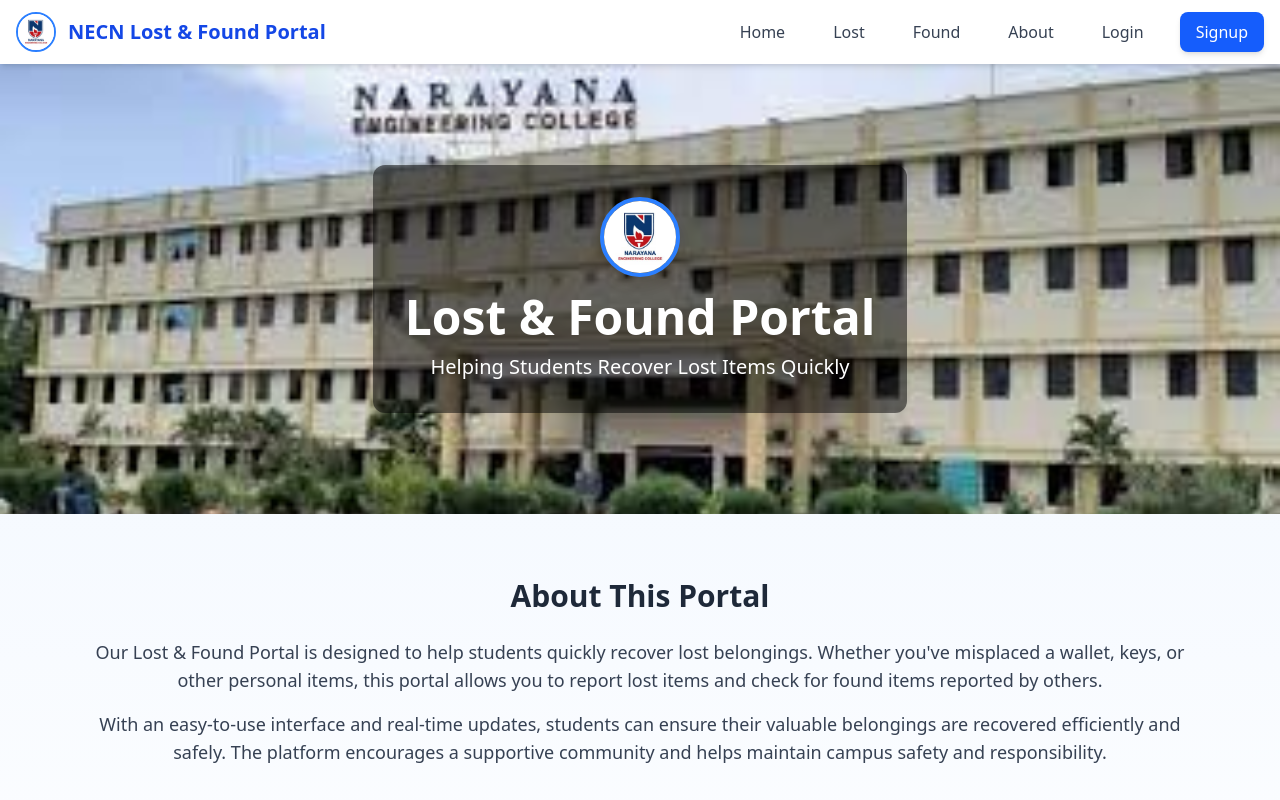
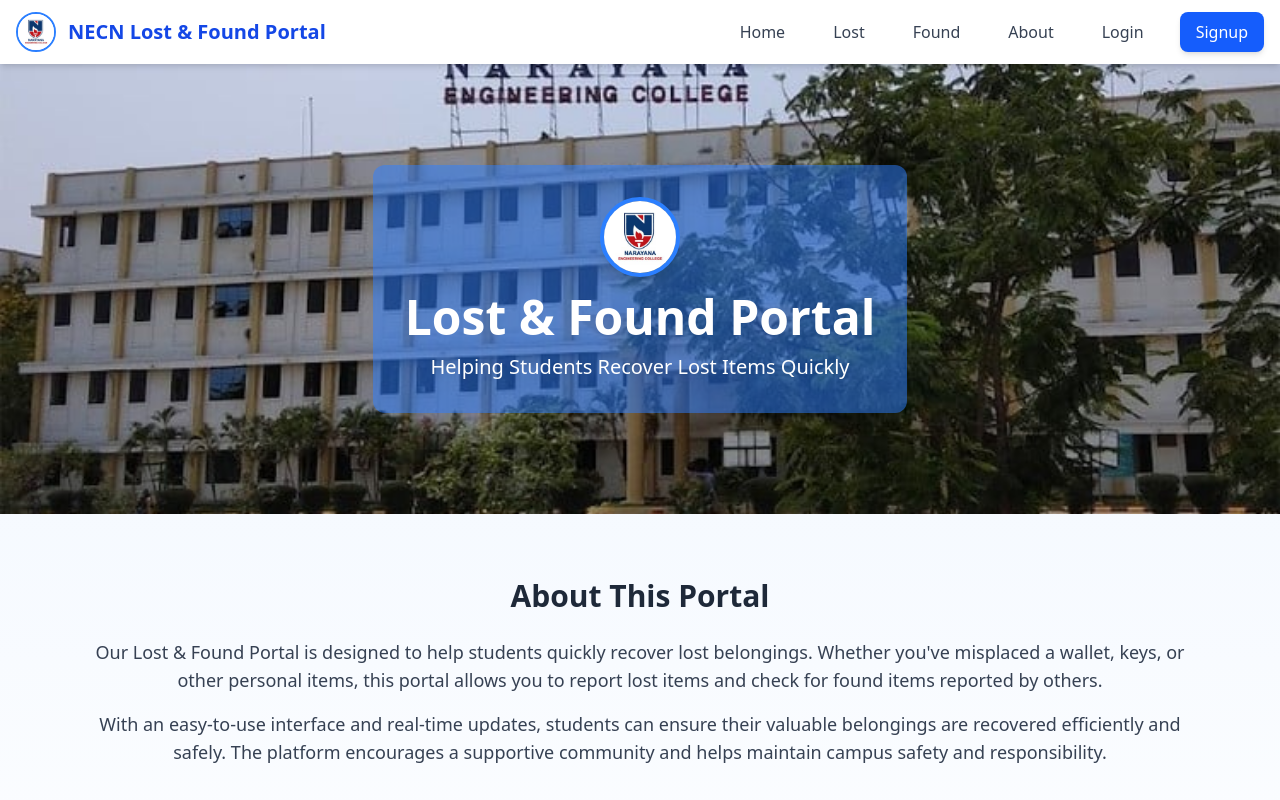
Before and after one commit to Vyshu15-chowdary/Found-or-Lost-Portal, a React (Vite) app in the folder Frontend/: page /about in a window 1280 px wide. Shown: the top 800 px of the page. Built offline with nearby package versions, Linux system fonts and the light colour scheme.

Commit message:
bg color changed

```diff
--- a/Frontend/src/Pages/About.jsx
+++ b/Frontend/src/Pages/About.jsx
@@ -1,6 +1,6 @@
 // src/Pages/About.jsx
 import React from "react";
-import collegeImage from "/college-hero.jpeg";
+import collegeImage from "/Necn.jpg";
 import collegeLogo from "/college-logo.jpeg";
 import { FaSearch, FaHandsHelping, FaClock } from "react-icons/fa";
 
@@ -13,7 +13,7 @@
         className="relative h-[450px] flex items-center justify-center bg-cover bg-center"
         style={{ backgroundImage: `url(${collegeImage})` }}
       >
-        <div className="bg-black/50 p-8 rounded-xl text-center text-white max-w-3xl">
+        <div className="bg-blue-500/50 p-8 rounded-xl text-center text-white max-w-3xl">
           <img src={collegeLogo} alt="College Logo" className="h-20 mx-auto mb-4 rounded-full border-4 border-blue-500 shadow-lg" />
           <h1 className="text-4xl md:text-5xl font-extrabold mb-3">Lost & Found Portal</h1>
           <p className="text-lg md:text-xl">Helping Students Recover Lost Items Quickly</p>
```
